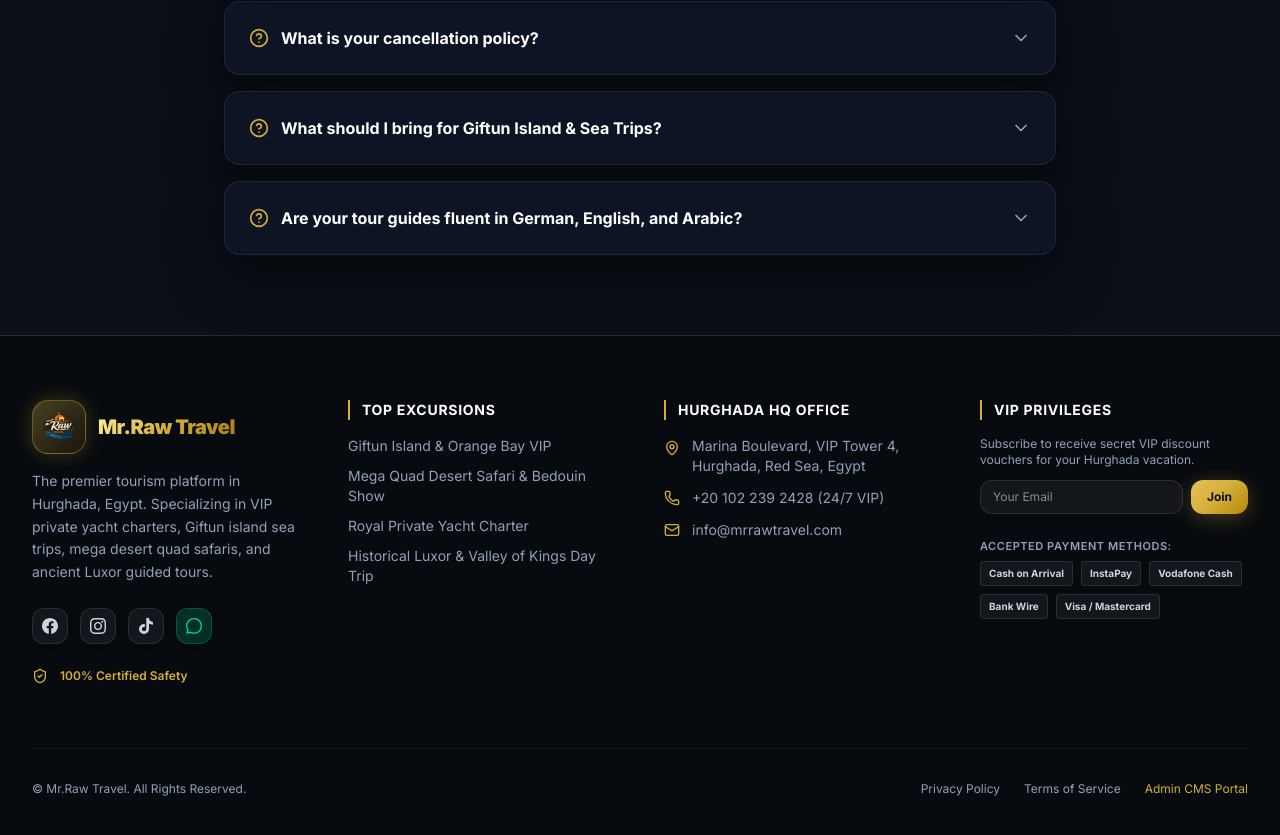
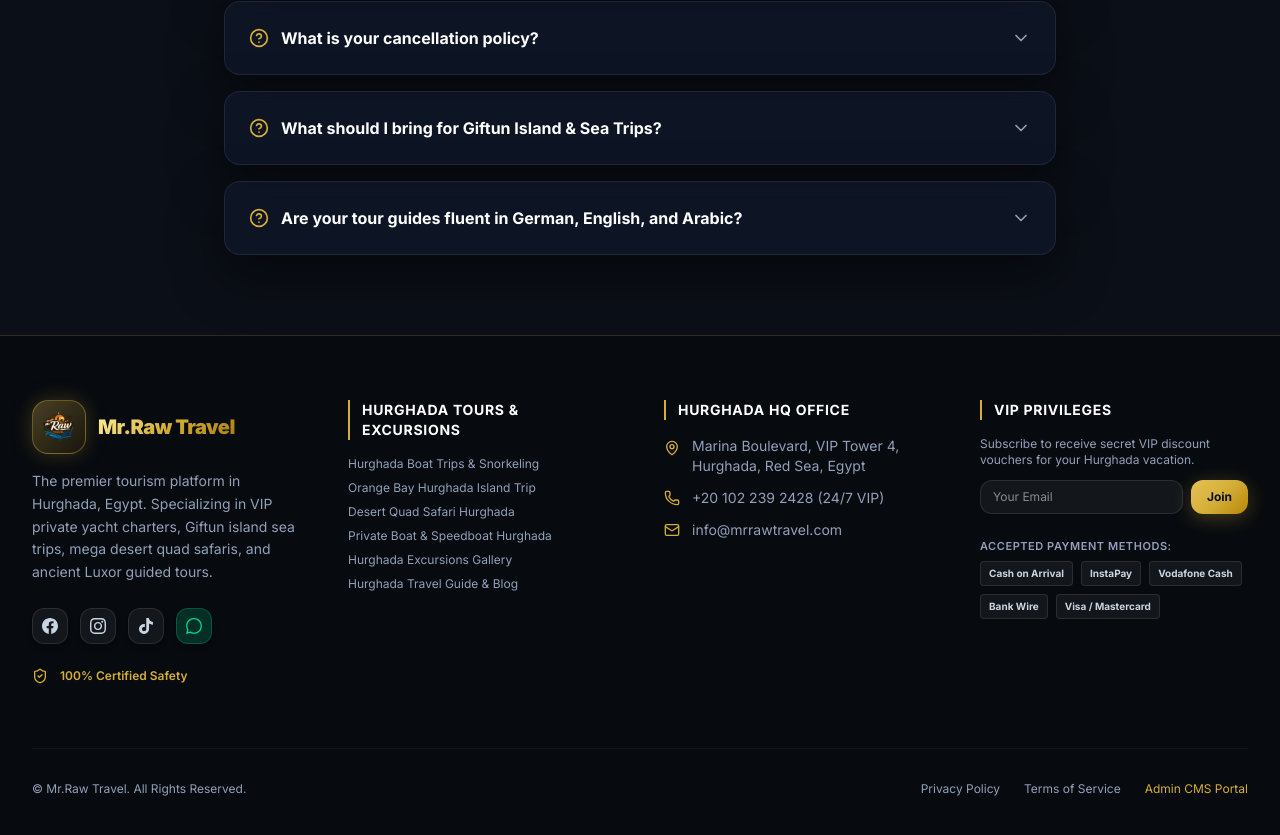
Before and after one commit to Elzoz132/mr-raw-travel, a Next.js app: page / in a window 1280 px wide. Shown: the part 4038-4873 px from the top of the page. Built offline with nearby package versions, Linux system fonts and the light colour scheme; no server answers; the database is empty.

Commit message:
Complete Enterprise Technical SEO Audit, FAQPage JSON-LD, internal linking, and complete brand removal of Luxury

```diff
--- a/src/app/booking/confirmation/page.tsx
+++ b/src/app/booking/confirmation/page.tsx
@@ -49,7 +49,7 @@
         <div className="flex flex-col sm:flex-row items-start sm:items-center justify-between border-b border-white/10 pb-6 gap-4">
           <div>
             <span className="text-2xl font-black gold-gradient-text block">Mr.Raw Travel</span>
-            <span className="text-[10px] uppercase tracking-widest text-slate-400">Luxury Hurghada Excursions</span>
+            <span className="text-[10px] uppercase tracking-widest text-slate-400">Mr.Raw Travel Hurghada Excursions</span>
           </div>
 
           <div className="text-right">
--- a/src/app/booking/page.tsx
+++ b/src/app/booking/page.tsx
@@ -72,7 +72,7 @@
       instructionsAr: 'تحويل بنكي مباشر لحساب الشركة البنكي',
       details: {
         bankName: 'البنك الأهلي المصري (National Bank of Egypt)',
-        accountHolder: 'Mr.Raw Luxury Travel',
+        accountHolder: 'Mr.Raw Travel',
         accountNumber: '1234567890123456',
         iban: 'EG380002000100001234567890123',
         swiftCode: 'NBEGEGCX'
@@ -588,7 +588,7 @@
                     ⚡ بيانات تحويل إنستا باي (InstaPay Transfer Details)
                   </h4>
                   <div className="bg-black/60 p-3.5 rounded-xl border border-white/10 space-y-1.5 font-mono">
-                    <div><span className="text-slate-400 text-xs font-sans">اسم الحساب (Account Name):</span> <strong className="text-white font-bold">{activeGateways['INSTAPAY']?.details?.accountName || 'Mr.Raw Luxury Travel'}</strong></div>
+                    <div><span className="text-slate-400 text-xs font-sans">اسم الحساب (Account Name):</span> <strong className="text-white font-bold">{activeGateways['INSTAPAY']?.details?.accountName || 'Mr.Raw Travel'}</strong></div>
                     <div><span className="text-slate-400 text-xs font-sans">معرف IPA Address:</span> <strong className="text-[#E5C158] font-bold">{activeGateways['INSTAPAY']?.details?.username || 'mrraw@instapay'}</strong></div>
                     <div><span className="text-slate-400 text-xs font-sans">رقم التليفون (Phone Number):</span> <strong className="text-white font-bold">{activeGateways['INSTAPAY']?.details?.phoneNumber || '01022392428'}</strong></div>
                   </div>
@@ -605,7 +605,7 @@
                   </h4>
                   <div className="bg-black/60 p-3.5 rounded-xl border border-white/10 space-y-1.5 font-mono">
                     <div><span className="text-slate-400 text-xs font-sans">اسم البنك (Bank Name):</span> <strong className="text-white font-bold">{activeGateways['BANK_TRANSFER']?.details?.bankName || 'البنك الأهلي المصري (National Bank of Egypt)'}</strong></div>
-                    <div><span className="text-slate-400 text-xs font-sans">اسم صاحب الحساب:</span> <strong className="text-white font-bold">{activeGateways['BANK_TRANSFER']?.details?.accountHolder || 'Mr.Raw Luxury Travel'}</strong></div>
+                    <div><span className="text-slate-400 text-xs font-sans">اسم صاحب الحساب:</span> <strong className="text-white font-bold">{activeGateways['BANK_TRANSFER']?.details?.accountHolder || 'Mr.Raw Travel'}</strong></div>
                     <div><span className="text-slate-400 text-xs font-sans">رقم الحساب البنكي:</span> <strong className="text-white font-bold">{activeGateways['BANK_TRANSFER']?.details?.accountNumber || '1234567890123456'}</strong></div>
                     <div><span className="text-slate-400 text-xs font-sans">رقم الـ IBAN الدولي:</span> <strong className="text-[#E5C158] font-bold">{activeGateways['BANK_TRANSFER']?.details?.iban || 'EG380002000100001234567890123'}</strong></div>
                     {activeGateways['BANK_TRANSFER']?.details?.swiftCode && (
--- a/src/components/home/FAQSection.tsx
+++ b/src/components/home/FAQSection.tsx
@@ -28,10 +28,27 @@
     }
   ]
 
+  const faqSchema = {
+    '@context': 'https://schema.org',
+    '@type': 'FAQPage',
+    mainEntity: faqs.map((faq) => ({
+      '@type': 'Question',
+      name: faq.q,
+      acceptedAnswer: {
+        '@type': 'Answer',
+        text: faq.a
+      }
+    }))
+  }
+
   const [openIndex, setOpenIndex] = useState<number | null>(0)
 
   return (
     <section className="py-20 px-4 sm:px-6 lg:px-8 max-w-4xl mx-auto">
+      <script
+        type="application/ld+json"
+        dangerouslySetInnerHTML={{ __html: JSON.stringify(faqSchema) }}
+      />
       <div className="text-center mb-12 space-y-3">
         <span className="text-xs font-bold tracking-widest text-[#D4AF37] uppercase block">
           FREQUENTLY ASKED QUESTIONS
--- a/src/components/layout/Footer.tsx
+++ b/src/components/layout/Footer.tsx
@@ -136,30 +136,40 @@
             </div>
           </div>
 
-          {/* Column 2: Quick Excursions */}
+          {/* Column 2: Quick Excursions & Popular Categories */}
           <div>
             <h3 className="text-sm font-bold text-white uppercase tracking-wider mb-4 border-l-2 border-[#D4AF37] pl-3">
-              {isArabic ? 'أهم الرحلات الملكية' : 'Top Excursions'}
+              {isArabic ? 'أهم رحلات الغردقة' : 'Hurghada Tours & Excursions'}
             </h3>
-            <ul className="space-y-2.5 text-sm">
+            <ul className="space-y-2 text-xs">
               <li>
-                <Link href="/trips" className="hover:text-[#D4AF37] transition-colors">
-                  Giftun Island & Orange Bay VIP
+                <Link href="/trips?category=sea-trips" className="hover:text-[#D4AF37] transition-colors">
+                  {isArabic ? 'رحلات البحر والأجزاء البحرية (Snorkeling & Boat)' : 'Hurghada Boat Trips & Snorkeling'}
                 </Link>
               </li>
               <li>
-                <Link href="/trips" className="hover:text-[#D4AF37] transition-colors">
-                  Mega Quad Desert Safari & Bedouin Show
+                <Link href="/trips?category=sea-trips" className="hover:text-[#D4AF37] transition-colors">
+                  {isArabic ? 'جزيرة أورانج باي (Orange Bay Hurghada)' : 'Orange Bay Hurghada Island Trip'}
                 </Link>
               </li>
               <li>
-                <Link href="/trips" className="hover:text-[#D4AF37] transition-colors">
-                  Royal Private Yacht Charter
+                <Link href="/trips?category=desert-safari" className="hover:text-[#D4AF37] transition-colors">
+                  {isArabic ? 'رحلات السفاري بالبيتش باجي (Desert Safari)' : 'Desert Quad Safari Hurghada'}
                 </Link>
               </li>
               <li>
-                <Link href="/trips" className="hover:text-[#D4AF37] transition-colors">
-                  Historical Luxor & Valley of Kings Day Trip
+                <Link href="/trips?category=vip-yacht" className="hover:text-[#D4AF37] transition-colors">
+                  {isArabic ? 'يخت وفلود خاص (Private Boat & Speedboat)' : 'Private Boat & Speedboat Hurghada'}
+                </Link>
+              </li>
+              <li>
+                <Link href="/gallery" className="hover:text-[#D4AF37] transition-colors">
+                  {isArabic ? 'معرض صور الرحلات (Hurghada Gallery)' : 'Hurghada Excursions Gallery'}
+                </Link>
+              </li>
+              <li>
+                <Link href="/blog" className="hover:text-[#D4AF37] transition-colors">
+                  {isArabic ? 'دليل السفر والغردقة (Travel Guide & Blog)' : 'Hurghada Travel Guide & Blog'}
                 </Link>
               </li>
             </ul>
--- a/src/components/layout/SearchModal.tsx
+++ b/src/components/layout/SearchModal.tsx
@@ -22,7 +22,7 @@
   const popularSuggestions = [
     { title: 'Giftun Island & Orange Bay VIP', slug: 'giftun-island-vip-snorkeling', cat: 'Sea Trips' },
     { title: 'Mega Desert Safari & Quad Bike', slug: 'mega-desert-safari-quad-bedouin-dinner', cat: 'Safari' },
-    { title: 'Royal Private Yacht Charter', slug: 'luxury-sunset-charter-private-yacht', cat: 'VIP Yacht' },
+    { title: 'Royal Private Yacht Charter', slug: 'sunset-charter-private-yacht', cat: 'VIP Yacht' },
     { title: 'Historical Luxor & Valley of Kings', slug: 'luxor-valley-of-the-kings-vip-day-tour', cat: 'Luxor' },
   ]
 
```
